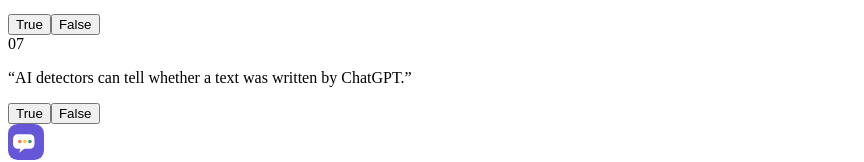
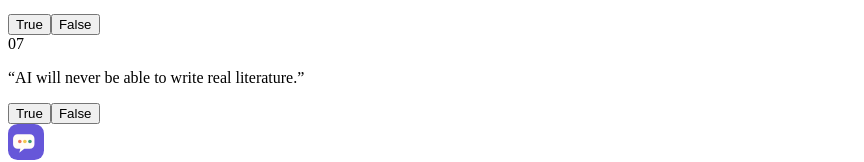
Before and after one commit to stiptje/ai-illustrations, a React (Vite) app: page / in a window 1280 px wide. Shown: the part 4080-4242 px from the top of the page, without its empty margins (0-864 px from the left). Built offline with nearby package versions, Linux system fonts and the light colour scheme; the HTML template or start-up script is replaced by a standard one.

Commit message:
Replace detector myth with literature case

```diff
--- a/src/App.tsx
+++ b/src/App.tsx
@@ -161,7 +161,17 @@
   { number:'09', kicker:'Your conversation', title:'A reply appears one piece at a time.', copy:'The model reads your prompt and ranks possible first tokens. It selects one, joins it to the text, then runs the calculation again with the longer text. The answer grows one token at a time: “The” → “The Moon” → “The Moon is” → “The Moon is visible”…', Visual:ChatIllustration },
 ]
 
-const myths = [
+type Myth = {
+  claim: string
+  verdict: string
+  why: string
+  wouldTake: string
+  actually: string
+  caseTitle?: string
+  sources?: { label: string; url: string }[]
+}
+
+const myths: Myth[] = [
   {
     claim:'When I share personal data with ChatGPT, it remembers me forever.',
     verdict:'False. A conversation can be stored, but the model does not personally absorb your facts during an ordinary chat.',
@@ -205,11 +215,17 @@
     actually:'At very large scale, successful next-token prediction rewards models for representing grammar, facts, concepts, and relationships. “Autocomplete” describes the output procedure, not the depth of computation behind each prediction. Whether this constitutes understanding remains debated.',
   },
   {
-    claim:'AI detectors can tell whether a text was written by ChatGPT.',
-    verdict:'False. Detectors make uncertain statistical guesses; they cannot reliably prove authorship.',
-    why:'AI prose can have a recognizable smooth style, plagiarism detectors work well for copied passages, and percentage scores look authoritative.',
-    wouldTake:'Reliable proof would require a trace unique to AI text. Newly generated text has no stored original to match. Watermarks can help in limited cases, but paraphrasing, translation, and unwatermarked models weaken them.',
-    actually:'Most detectors measure predictability and uniformity. Formulaic human writing—especially writing by non-native speakers—can look equally predictable, producing false accusations. Detector scores are hints, not proof; drafts, notes, version history, and discussion with the writer are better evidence.',
+    claim:'AI will never be able to write real literature.',
+    verdict:'False—or at least already very hard to defend. Producing admired prose and being an author are different questions.',
+    why:'Literature seems to require lived experience, suffering, intention, and a unique voice—things a model does not possess. Early chatbot prose was also bland and easy to spot. We may want the claim to be true because creativity feels like the last thing that is ours alone.',
+    wouldTake:'There would have to be something in great writing that cannot be learned from text: a mark of lived experience visible on the page. Expert readers would then need to distinguish human prose from machine prose reliably. But rhythm, imagery, repetition, and even the impression of a voice are patterns in the text itself—the very material models learn from.',
+    caseTitle:'The Goncourt affair · September 2026',
+    actually:'C’était ça ou mourir, the debut novel of Canadian-Haitian writer Thélyson Orélien, won the Prix du roman Fnac and appeared on the first lists of several major French literary prizes. After allegations of plagiarism and AI use, the Académie Goncourt removed it from its selection. Orélien denies using AI, says he drafted the novel between 2017 and 2019, and attributes its voice to Haitian and Caribbean oral traditions; his publisher supports him. As of 28 September 2026, the dispute remains unresolved. AFP checked the same passages with eight detection systems and received sharply contradictory results—from “very likely human” to “100% AI,” with other scores varying by passage. If AI wrote it, machine-produced prose impressed editors, critics, and prize juries. If Orélien wrote it, professional readers and detection tools still could not reliably distinguish his prose from a machine’s. The deeper question is therefore not only “can AI produce good text?” but “what makes a text literature?” Is meaning in the words on the page, in the person behind them, or in the relation between the two?',
+    sources:[
+      { label:'Prix du roman Fnac', url:'https://www.fnac.com/prix-du-roman-fnac' },
+      { label:'Goncourt decision', url:'https://js.livreshebdo.fr/article/lacademie-goncourt-retire-thelyson-orelien-de-sa-selection' },
+      { label:'AFP detector comparison', url:'https://agerpres.ro/cultura/2026/09/22/scriitorul-thelyson-orelien-premiat-recent-in-franta-acuzat-ca-a-utilizat-ai--1596015' },
+    ],
   },
 ]
 
@@ -225,7 +241,15 @@
       </div>
       {vote&&<div className="buster-detail" aria-live="polite">
         <div className={`vote-result ${vote==='false'?'correct':'incorrect'}`}><span>{vote==='false'?'✓ Correct':'✕ Not quite'}</span><strong>{item.verdict}</strong></div>
-        <div className="buster-explanations"><p><b>Why it feels true</b>{item.why}</p><p><b>What it would take</b>{item.wouldTake}</p><p><b>What is actually happening</b>{item.actually}</p></div>
+        <div className="buster-explanations">
+          <p><b>Why it feels true</b>{item.why}</p>
+          <p><b>What it would take</b>{item.wouldTake}</p>
+          <div className="buster-reality">
+            <b>{item.caseTitle ?? 'What is actually happening'}</b>
+            <p>{item.actually}</p>
+            {item.sources&&<div className="buster-sources"><span>Sources</span>{item.sources.map(source=><a href={source.url} target="_blank" rel="noreferrer" key={source.url}>{source.label}</a>)}</div>}
+          </div>
+        </div>
       </div>}
     </article>
   })}</div>
```
Also changed, not shown: src/styles.css, 1 other file (tests, documents, lock files or other folders).
